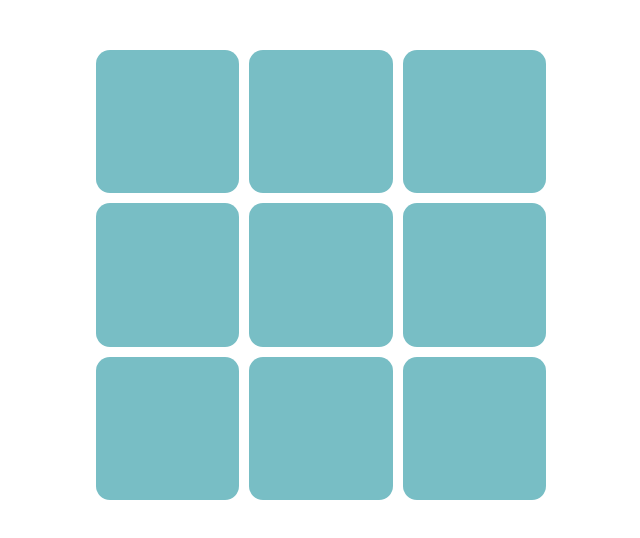
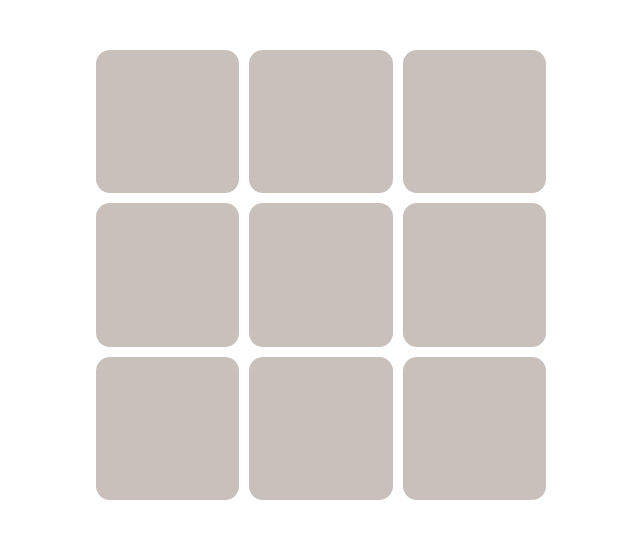
Before and after one commit to victorkron/first-repository, a plain HTML site: page index.html in a window 1280 px wide. Shown: the whole page, without its empty margins (319-959 px from the left). Drawn offline with Linux system fonts and the light colour scheme.

Commit message:
changed color

```diff
--- a/style.css
+++ b/style.css
@@ -20,7 +20,7 @@
 }
 
 .field {
-    background-color: #78bec5;
+    background-color: #c9c0bb;
     border-radius: 14px;
     cursor: pointer;
     color: #fff;
```
